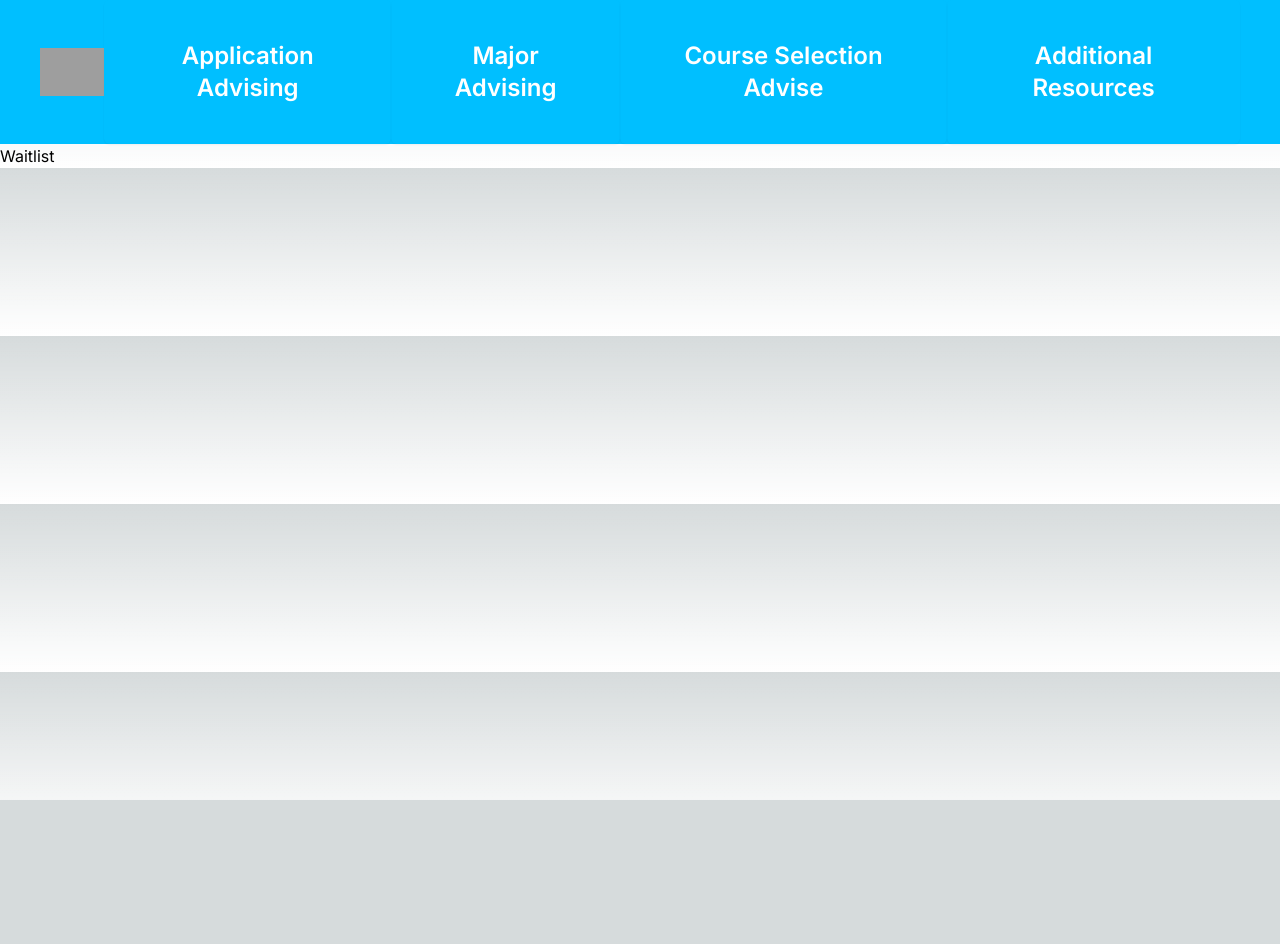
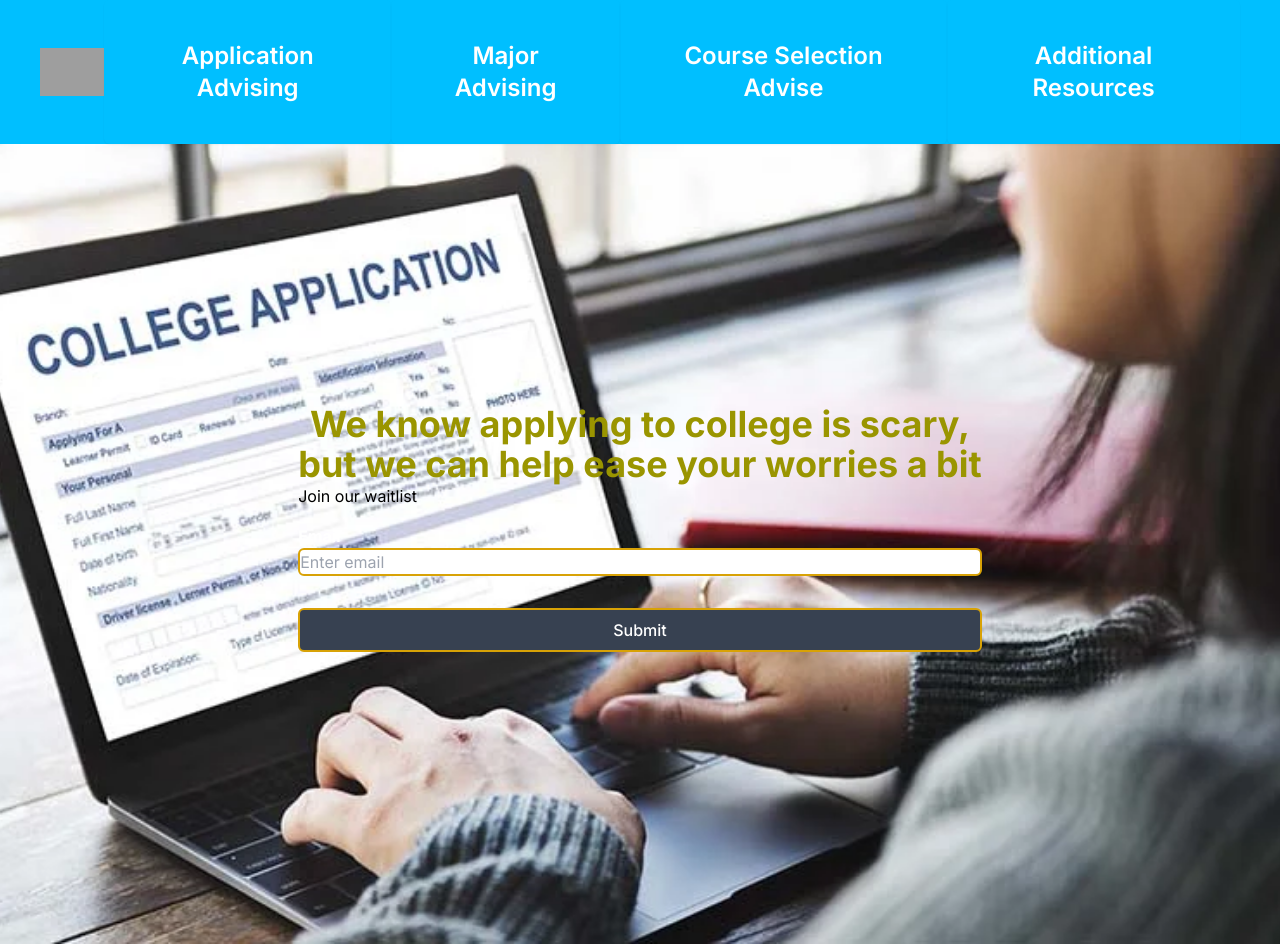
Before and after one commit to gutsyguy/UC-App-Advisor, a Next.js app: page /waitlist in a window 1280 px wide. Before the commit the page ends 800 px from the top, so only its background shows below. Built offline with nearby package versions, Linux system fonts and the light colour scheme; grey boxes are pictures that could not be loaded.

Commit message:
created email form

```diff
--- a/app/globals.css
+++ b/app/globals.css
@@ -31,3 +31,25 @@ body {
     text-wrap: balance;
   }
 }
+
+.background {
+
+  background: url(https://res.cloudinary.com/mayashavin/image/upload/w_500,f_auto,q_auto/v1597000013/examples/cat_relaxing) no-repeat center;
+
+  background-size: cover;
+
+  width: 400px;
+
+}
+
+.with-blur-backdrop {
+
+  background-color: rgba(255, 255, 255, 0.4);
+
+  -webkit-backdrop-filter: blur(5px);
+
+  backdrop-filter: blur(5px);
+
+  padding: 20px 30px;
+
+}
--- a/app/waitlist/page.tsx
+++ b/app/waitlist/page.tsx
@@ -1,7 +1,63 @@
+"use client";
 import React from "react";
+import { useState } from "react";
 
 const Waitlist = () => {
-  return <div>Waitlist</div>;
+  const [email, setEmail] = useState("");
+
+  const handleEmailChange = (e: any) => {
+    let inputValue = e.target.value;
+    setEmail(inputValue);
+  };
+
+  const sendEmail = async () => {};
+
+  return (
+    <div
+      className="min-h-screen bg-cover bg-no-repeat flex justify-center items-center flex-col bg-center bg-white text-black"
+      style={{
+        backgroundImage: "url('/background.png')",
+        // filter: "blur(2px)",
+        // backdropFilter: "blur('4x')",
+      }}
+    >
+      <div
+        style={
+          {
+            //   filter: "blur(-8px)",
+          }
+        }
+      >
+        <h1 className="text-center font-bold text-4xl text-[#9a9500] ">
+          We know applying to college is scary, <br /> but we can help ease your
+          worries a bit
+        </h1>
+        <h2>Join our waitlist</h2>
+        <form action="" onSubmit={sendEmail}>
+          <div className="w-full flex flex-col my-4">
+            <label htmlFor="email" className="font-bold text-white">
+              Email
+            </label>
+            <input
+              className="border-[#D8A206] text-black border-2 border-solid rounded-md"
+              required
+              type="email"
+              value={email}
+              onChange={handleEmailChange}
+              placeholder="Enter email"
+              id="email"
+            />
+            <button
+              className="text-white py-2 mt-[2rem] bg-gray-700 font-medium rounded-md mb-4 px-[5rem] border-[#D8A206] border-2 border-solid"
+              type="submit"
+            >
+              Submit
+            </button>
+          </div>
+        </form>
+      </div>
+    </div>
+  );
 };
 
 export default Waitlist;
--- a/tailwind.config.ts
+++ b/tailwind.config.ts
@@ -9,10 +9,10 @@ const config: Config = {
   theme: {
     extend: {
       backgroundImage: {
-        "gradient-radial": "radial-gradient(var(--tw-gradient-stops))",
-        "gradient-conic":
-          "conic-gradient(from 180deg at 50% 50%, var(--tw-gradient-stops))",
       },
+      backdropFilter:{
+        'blur': 'blur(5px)'
+      }
     },
   },
   plugins: [],
```
Also changed, not shown: public/background.png (added).
